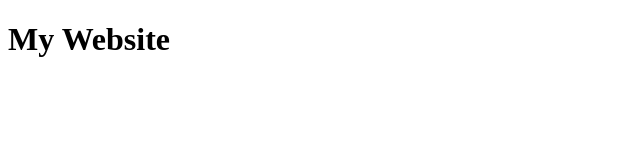
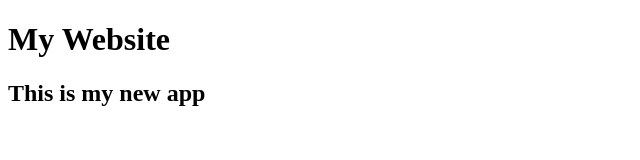
Before and after one commit to SandyManoel/estudo2, a plain HTML site: page index.html in a window 1280 px wide. Shown: the whole page, without its empty margins (0-640 px from the left). Drawn offline with Linux system fonts and the light colour scheme.

Commit message:
Atualizado o texto do site

```diff
--- a/index.html
+++ b/index.html
@@ -3,9 +3,10 @@
 <head>
     <meta charset="UTF-8">
     <meta name="viewport" content="width=device-width, initial-scale=1.0">
-    <title>My App Website</title>
+    <title>My App</title>
 </head>
 <body>
     <h1>My Website</h1>
+    <h2>This is my new app</h2>
 </body>
 </html>
```
